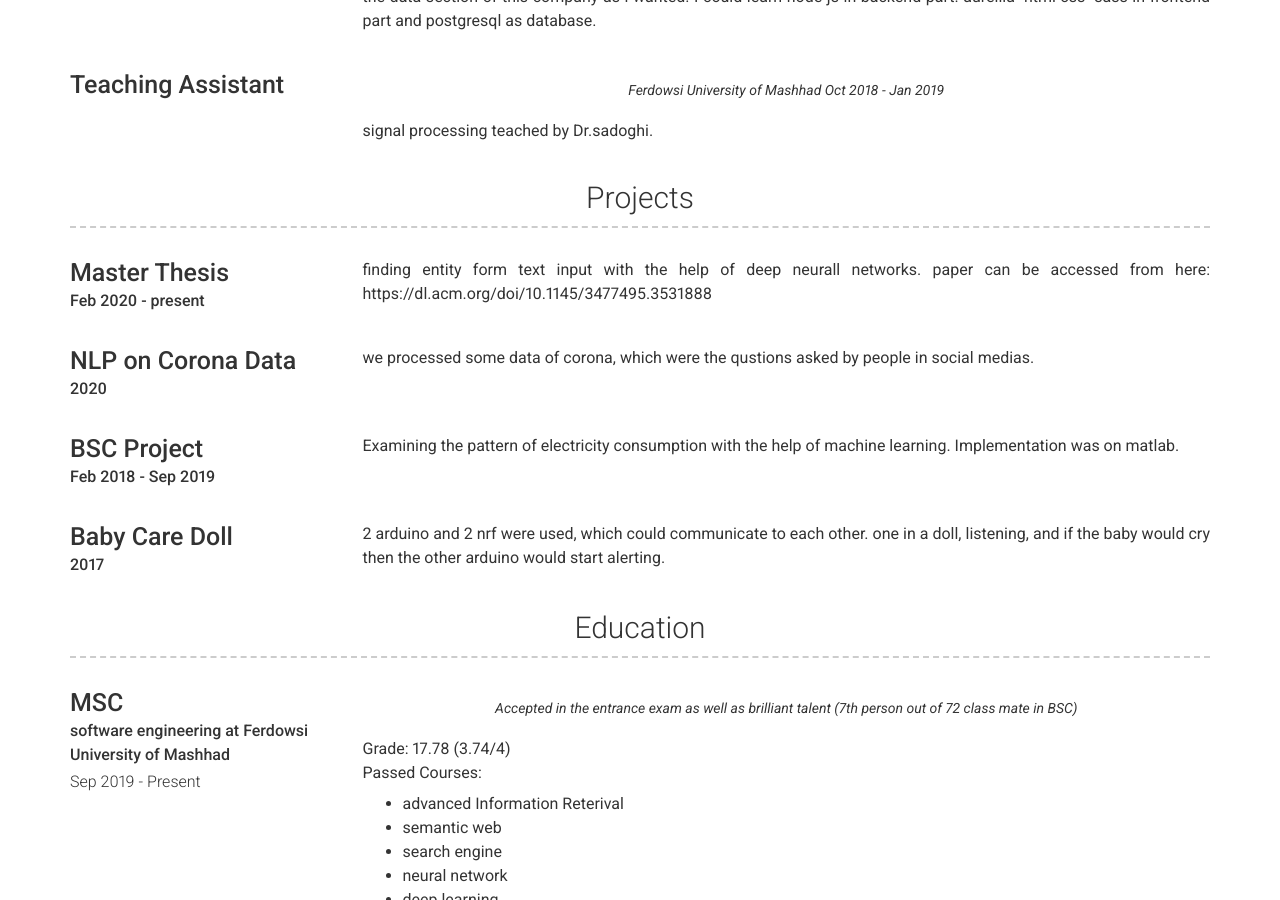
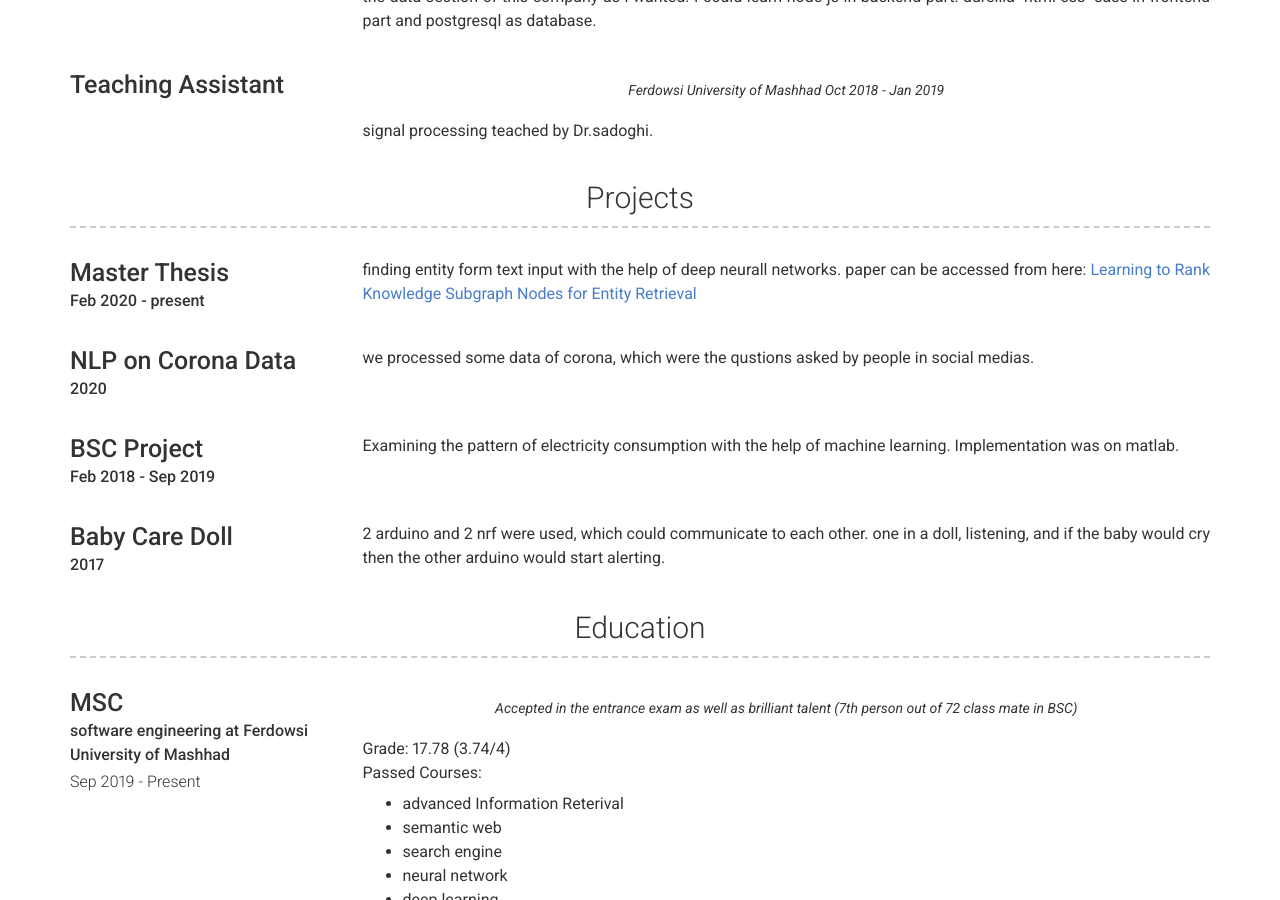
Before and after one commit to zahramahani/zahramahani.github.io, a Jekyll site: the page built from index.md, in a window 1280 px wide and 900 px high, scrolled down 1254 px. Built offline with Jekyll 4.4.1, drawn with Linux system fonts in a browser that asks for light colours; nearby versions of some CDN libraries.

Commit message:
Update _config.yml

```diff
--- a/_config.yml
+++ b/_config.yml
@@ -93,7 +93,7 @@ content:
         sub_title: Feb 2020 - present
         description: | # this will include new lines to allow paragraphs
           finding entity  form text  input with the help of deep neurall networks.
-          paper can be accessed from here: https://dl.acm.org/doi/10.1145/3477495.3531888
+          paper can be accessed from here: <a href="https://dl.acm.org/doi/10.1145/3477495.3531888"> Learning to Rank Knowledge Subgraph Nodes for Entity Retrieval </a>
 
       - layout: left
         title: NLP on Corona Data
```
